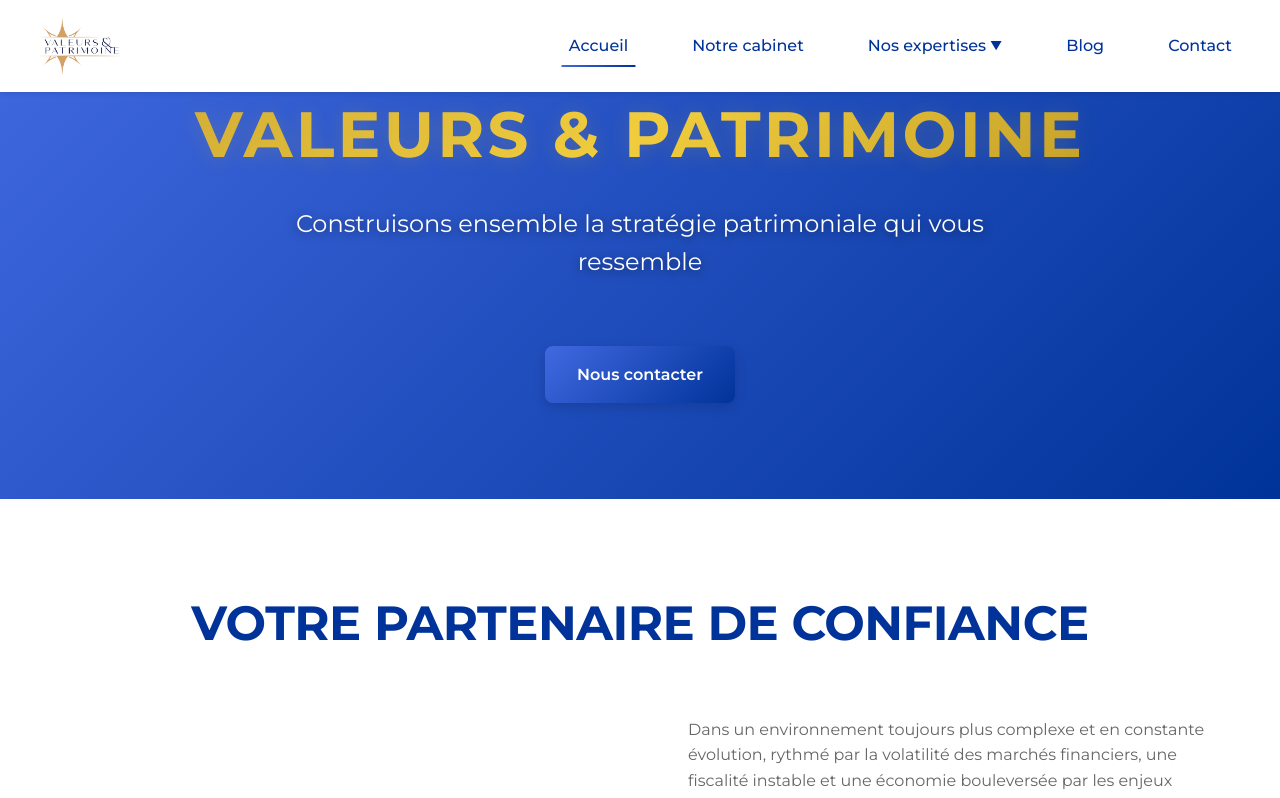
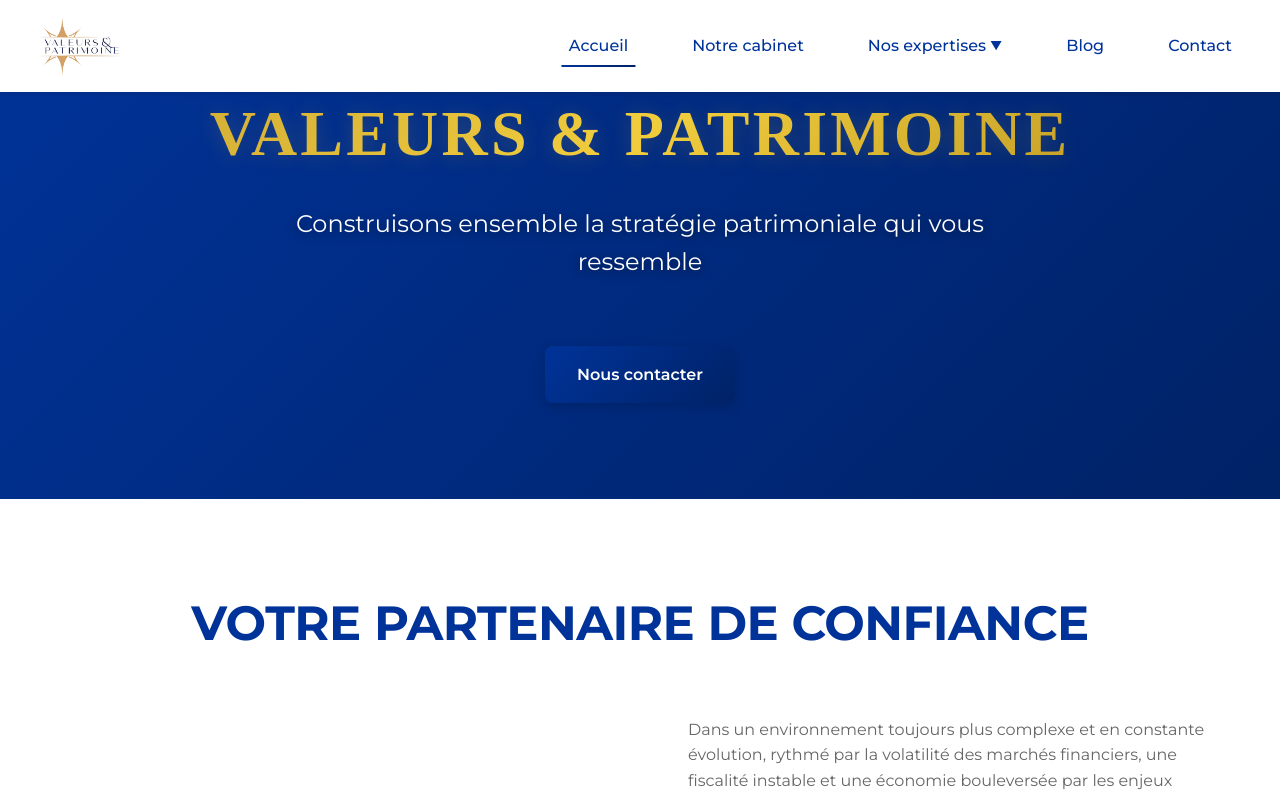
Before and after one commit to RomainVelvetIA/gregory-frison-site-web, a plain HTML site: page index.html in a window 1280 px wide. Shown: the top 798 px of the page. Drawn offline with Linux system fonts and the light colour scheme.

Commit message:
Mise à jour du design: gradient bleu marine et police Times New Roman pour le titre

```diff
--- a/index.css
+++ b/index.css
@@ -21,8 +21,8 @@
   --bg-overlay: rgba(0, 51, 153, 0.9);
 
   /* Gradients */
-  --gradient-primary: linear-gradient(135deg, #4169E1 0%, #003399 100%);
-  --gradient-overlay: linear-gradient(135deg, rgba(65, 105, 225, 0.95) 0%, rgba(0, 51, 153, 0.9) 100%);
+  --gradient-primary: linear-gradient(135deg, #003399 0%, #002266 100%);
+  --gradient-overlay: linear-gradient(135deg, rgba(0, 51, 153, 0.95) 0%, rgba(0, 34, 102, 0.9) 100%);
 
   /* Typography */
   --font-primary: 'Montserrat', -apple-system, BlinkMacSystemFont, 'Segoe UI', sans-serif;
@@ -336,6 +336,7 @@
 }
 
 .hero-title {
+  font-family: 'Times New Roman', Times, serif;
   font-size: clamp(2.5rem, 5vw, 4rem);
   font-weight: 700;
   margin-bottom: var(--spacing-md);
```
